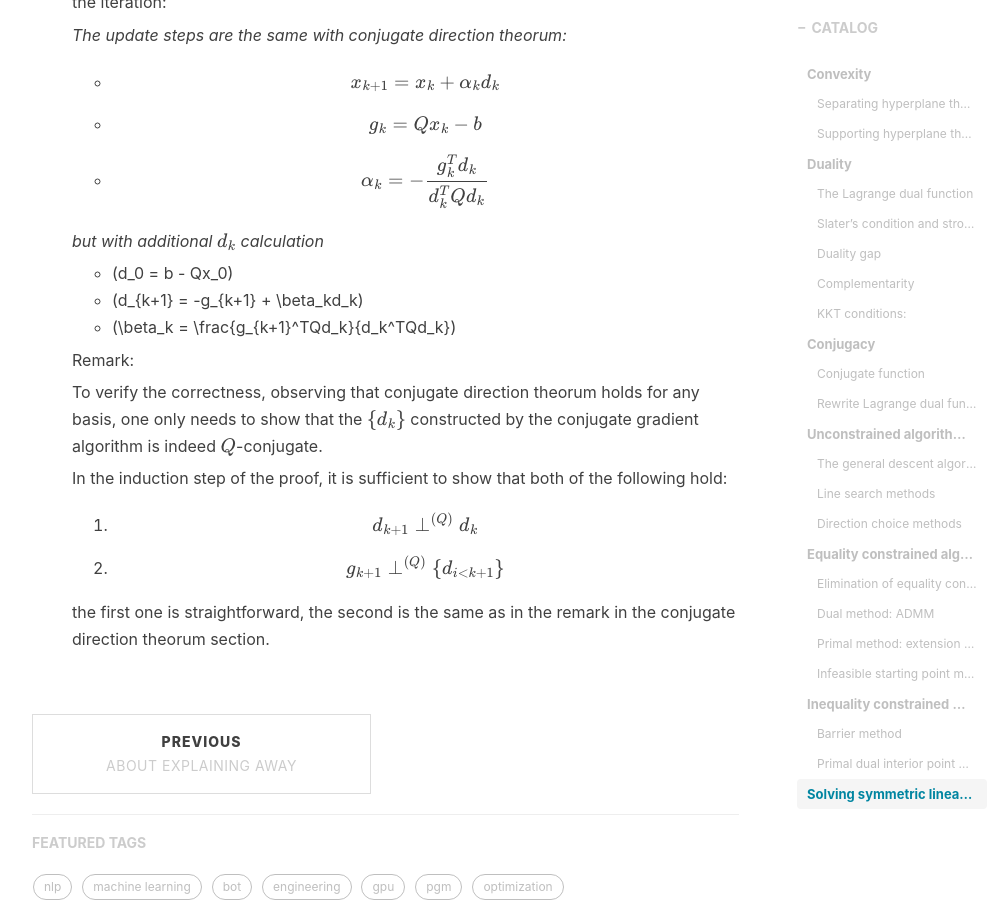
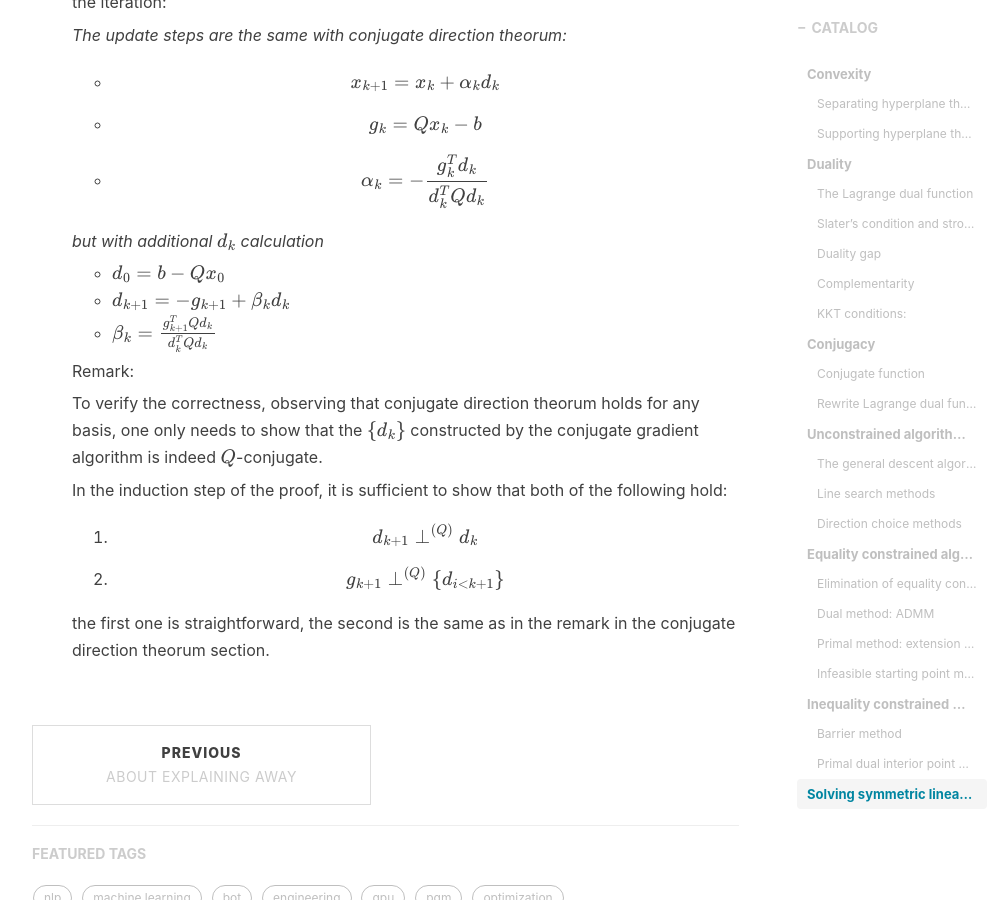
Before and after one commit to Alex-X-W/Alex-X-W.github.io, a Jekyll site: the page built from _posts/2018-08-30-cvx_optimization_review.markdown, in a window 1280 px wide and 900 px high, scrolled down 10063 px. Shown: the whole window, without its empty margins (233-1237 px from the left). Built offline with Jekyll 4.4.1, drawn with Linux system fonts in a browser that asks for light colours; nearby versions of some CDN libraries; formulas are drawn with MathJax 3; comment, search, counter and statistics services are not loaded.

Commit message:
try display mode

```diff
--- a/_posts/2018-08-30-cvx_optimization_review.markdown
+++ b/_posts/2018-08-30-cvx_optimization_review.markdown
@@ -357,9 +357,9 @@ $$\phi(x) = 1/2 x^TAx - b^Tx$$
 
   *but with additional $$d_k$$ calculation*
 
-  - \(d_0 = b - Qx_0\)
-  - \(d_{k+1} = -g_{k+1} + \beta_kd_k\)
-  - \(\beta_k = \frac{g_{k+1}^TQd_k}{d_k^TQd_k}\)
+  - $d_0 = b - Qx_0$
+  - $d_{k+1} = -g_{k+1} + \beta_kd_k$
+  - $\beta_k = \frac{g_{k+1}^TQd_k}{d_k^TQd_k}$
 
   Remark:
 
```
